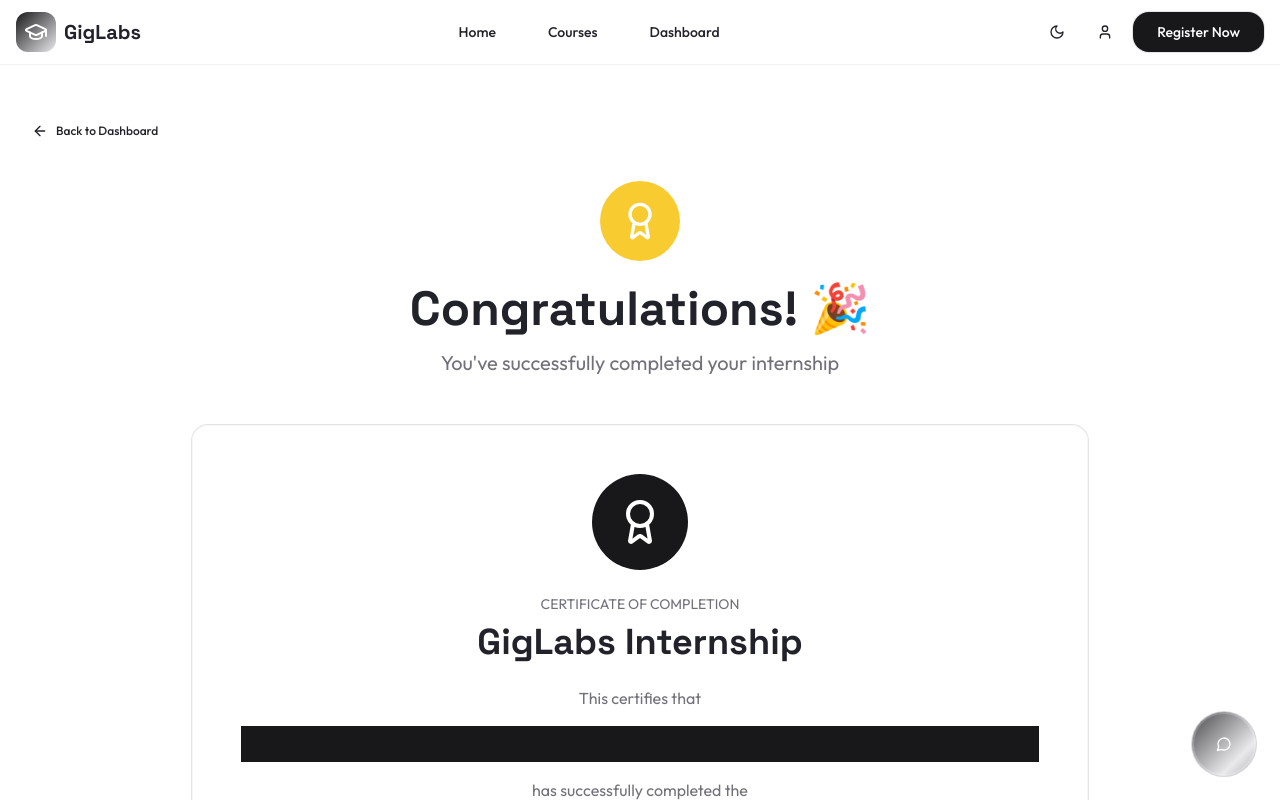
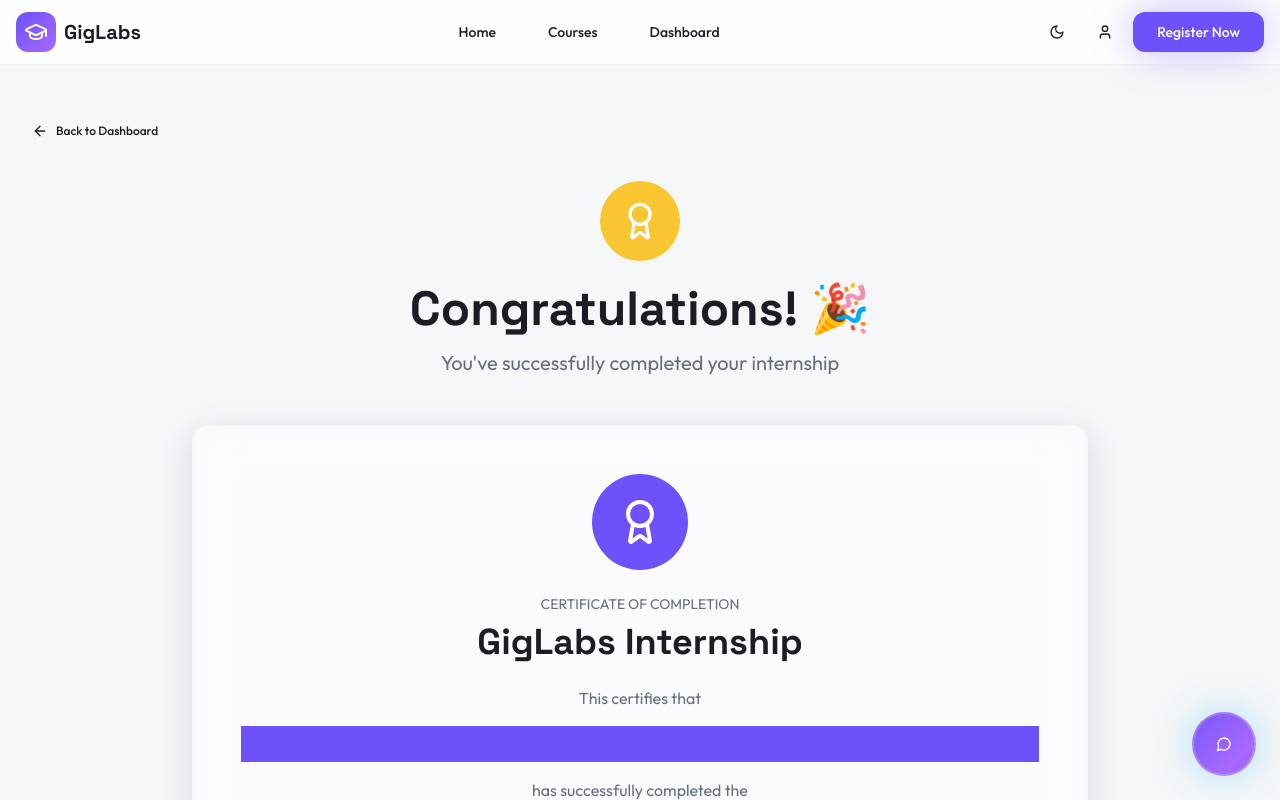
Before and after one commit to MDharunPrasad/Giglabs-intern, a React (Vite) app: page /certificate in a window 1280 px wide. Shown: the top 800 px of the page. Built offline with nearby package versions, Linux system fonts and the light colour scheme; the HTML template or start-up script is replaced by a standard one.

Commit message:
Refactor: Redesign website theme

```diff
--- a/src/index.css
+++ b/src/index.css
@@ -8,66 +8,66 @@ All colors MUST be HSL.
 
 @layer base {
   :root {
-    --background: 0 0% 100%;
-    --foreground: 240 10% 15%;
+    --background: 220 15% 97%;
+    --foreground: 220 15% 12%;
 
     --card: 0 0% 100%;
-    --card-foreground: 240 10% 15%;
+    --card-foreground: 220 15% 12%;
 
     --popover: 0 0% 100%;
-    --popover-foreground: 240 10% 15%;
+    --popover-foreground: 220 15% 12%;
 
-    --primary: 240 6% 10%;
+    --primary: 250 95% 65%;
     --primary-foreground: 0 0% 100%;
-    --primary-hover: 240 6% 20%;
+    --primary-hover: 250 95% 70%;
 
-    --secondary: 240 5% 96%;
-    --secondary-foreground: 240 10% 15%;
+    --secondary: 220 10% 94%;
+    --secondary-foreground: 220 15% 12%;
 
-    --muted: 240 5% 96%;
-    --muted-foreground: 240 4% 46%;
+    --muted: 220 10% 94%;
+    --muted-foreground: 220 10% 45%;
 
-    --accent: 240 5% 92%;
-    --accent-foreground: 240 10% 15%;
-    --accent-hover: 240 5% 88%;
+    --accent: 265 95% 70%;
+    --accent-foreground: 0 0% 100%;
+    --accent-hover: 265 95% 75%;
 
-    --gold: 47 93% 58%;
-    --gold-foreground: 240 10% 15%;
+    --gold: 45 93% 58%;
+    --gold-foreground: 220 15% 12%;
 
     --destructive: 0 72% 51%;
     --destructive-foreground: 0 0% 100%;
 
-    --border: 240 6% 90%;
-    --input: 240 6% 90%;
-    --ring: 240 6% 10%;
+    --border: 220 13% 91%;
+    --input: 220 13% 91%;
+    --ring: 250 95% 65%;
 
-    --radius: 1rem;
+    --radius: 0.75rem;
 
     --sidebar-background: 0 0% 100%;
-    --sidebar-foreground: 240 10% 15%;
-    --sidebar-primary: 240 6% 10%;
+    --sidebar-foreground: 220 15% 12%;
+    --sidebar-primary: 250 95% 65%;
     --sidebar-primary-foreground: 0 0% 100%;
-    --sidebar-accent: 240 5% 96%;
-    --sidebar-accent-foreground: 240 10% 15%;
-    --sidebar-border: 240 6% 90%;
-    --sidebar-ring: 240 6% 10%;
+    --sidebar-accent: 220 10% 94%;
+    --sidebar-accent-foreground: 220 15% 12%;
+    --sidebar-border: 220 13% 91%;
+    --sidebar-ring: 250 95% 65%;
 
-    /* AI Gradient - Only for AI features */
-    --gradient-ai: linear-gradient(135deg, hsl(262 83% 58%) 0%, hsl(175 60% 50%) 100%);
-    --gradient-ai-subtle: linear-gradient(135deg, hsl(262 83% 58% / 0.1) 0%, hsl(175 60% 50% / 0.1) 100%);
+    /* GitHub-style gradient */
+    --gradient-ai: linear-gradient(135deg, hsl(250 95% 65%) 0%, hsl(200 90% 60%) 100%);
+    --gradient-ai-subtle: linear-gradient(135deg, hsl(250 95% 65% / 0.1) 0%, hsl(200 90% 60% / 0.1) 100%);
 
     /* Single color backgrounds */
-    --gradient-primary: hsl(240 6% 10%);
-    --gradient-accent: hsl(240 5% 96%);
-    --gradient-gold: hsl(47 93% 58%);
+    --gradient-primary: hsl(250 95% 65%);
+    --gradient-accent: hsl(220 10% 94%);
+    --gradient-gold: hsl(45 93% 58%);
 
-    /* Shadows */
-    --shadow-sm: 0 1px 2px 0 rgb(0 0 0 / 0.04);
-    --shadow-md: 0 4px 6px -1px rgb(0 0 0 / 0.07), 0 2px 4px -2px rgb(0 0 0 / 0.04);
-    --shadow-lg: 0 10px 15px -3px rgb(0 0 0 / 0.08), 0 4px 6px -4px rgb(0 0 0 / 0.03);
-    --shadow-xl: 0 20px 25px -5px rgb(0 0 0 / 0.1), 0 8px 10px -6px rgb(0 0 0 / 0.04);
-    --shadow-glow: 0 0 0 1px hsl(240 6% 90%);
-    --shadow-accent-glow: 0 0 0 1px hsl(240 6% 85%);
+    /* Shadows with glow */
+    --shadow-sm: 0 1px 2px 0 rgb(0 0 0 / 0.05);
+    --shadow-md: 0 4px 6px -1px rgb(0 0 0 / 0.1), 0 2px 4px -2px rgb(0 0 0 / 0.1);
+    --shadow-lg: 0 10px 15px -3px rgb(0 0 0 / 0.1), 0 4px 6px -4px rgb(0 0 0 / 0.1);
+    --shadow-xl: 0 20px 25px -5px rgb(0 0 0 / 0.1), 0 8px 10px -6px rgb(0 0 0 / 0.1);
+    --shadow-glow: 0 0 40px hsl(250 95% 65% / 0.4);
+    --shadow-accent-glow: 0 0 40px hsl(200 90% 60% / 0.4);
 
     /* Transitions */
     --transition-base: all 200ms cubic-bezier(0.4, 0, 0.2, 1);
@@ -75,60 +75,60 @@ All colors MUST be HSL.
   }
 
   .dark {
-    --background: 240 10% 5%;
-    --foreground: 240 5% 95%;
+    --background: 220 25% 6%;
+    --foreground: 220 10% 92%;
 
-    --card: 240 8% 8%;
-    --card-foreground: 240 5% 95%;
+    --card: 220 20% 8%;
+    --card-foreground: 220 10% 92%;
 
-    --popover: 240 8% 8%;
-    --popover-foreground: 240 5% 95%;
+    --popover: 220 20% 8%;
+    --popover-foreground: 220 10% 92%;
 
-    --primary: 0 0% 95%;
-    --primary-foreground: 240 10% 10%;
-    --primary-hover: 0 0% 85%;
+    --primary: 250 95% 65%;
+    --primary-foreground: 220 25% 6%;
+    --primary-hover: 250 95% 70%;
 
-    --secondary: 240 4% 15%;
-    --secondary-foreground: 240 5% 95%;
+    --secondary: 220 15% 12%;
+    --secondary-foreground: 220 10% 92%;
 
-    --muted: 240 4% 15%;
-    --muted-foreground: 240 5% 60%;
+    --muted: 220 15% 12%;
+    --muted-foreground: 220 10% 65%;
 
-    --accent: 240 4% 20%;
-    --accent-foreground: 240 5% 95%;
-    --accent-hover: 240 4% 25%;
+    --accent: 265 95% 70%;
+    --accent-foreground: 220 25% 6%;
+    --accent-hover: 265 95% 75%;
 
-    --gold: 47 93% 58%;
-    --gold-foreground: 240 10% 10%;
+    --gold: 45 93% 58%;
+    --gold-foreground: 220 25% 6%;
 
     --destructive: 0 62% 50%;
-    --destructive-foreground: 240 5% 95%;
+    --destructive-foreground: 220 10% 92%;
 
-    --border: 240 4% 15%;
-    --input: 240 4% 15%;
-    --ring: 0 0% 80%;
+    --border: 220 15% 15%;
+    --input: 220 15% 15%;
+    --ring: 250 95% 65%;
 
-    --sidebar-background: 240 10% 4%;
-    --sidebar-foreground: 240 5% 95%;
-    --sidebar-primary: 0 0% 95%;
-    --sidebar-primary-foreground: 240 10% 10%;
-    --sidebar-accent: 240 4% 15%;
-    --sidebar-accent-foreground: 240 5% 95%;
-    --sidebar-border: 240 4% 15%;
-    --sidebar-ring: 0 0% 80%;
+    --sidebar-background: 220 25% 5%;
+    --sidebar-foreground: 220 10% 92%;
+    --sidebar-primary: 250 95% 65%;
+    --sidebar-primary-foreground: 220 25% 6%;
+    --sidebar-accent: 220 15% 12%;
+    --sidebar-accent-foreground: 220 10% 92%;
+    --sidebar-border: 220 15% 15%;
+    --sidebar-ring: 250 95% 65%;
 
-    /* AI Gradient - Only for AI features */
-    --gradient-ai: linear-gradient(135deg, hsl(262 83% 65%) 0%, hsl(175 60% 55%) 100%);
-    --gradient-ai-subtle: linear-gradient(135deg, hsl(262 83% 65% / 0.15) 0%, hsl(175 60% 55% / 0.15) 100%);
+    /* GitHub-style purple/blue gradient with glow */
+    --gradient-ai: linear-gradient(135deg, hsl(250 95% 65%) 0%, hsl(200 90% 60%) 100%);
+    --gradient-ai-subtle: linear-gradient(135deg, hsl(250 95% 65% / 0.15) 0%, hsl(200 90% 60% / 0.15) 100%);
 
     /* Single color backgrounds */
-    --gradient-primary: hsl(0 0% 95%);
-    --gradient-accent: hsl(240 4% 20%);
-    --gradient-gold: hsl(47 93% 58%);
+    --gradient-primary: hsl(250 95% 65%);
+    --gradient-accent: hsl(220 15% 12%);
+    --gradient-gold: hsl(45 93% 58%);
 
-    /* Shadows */
-    --shadow-glow: 0 0 0 1px hsl(240 4% 15%);
-    --shadow-accent-glow: 0 0 0 1px hsl(240 4% 20%);
+    /* Enhanced glowing shadows */
+    --shadow-glow: 0 0 60px hsl(250 95% 65% / 0.5), 0 0 30px hsl(200 90% 60% / 0.3);
+    --shadow-accent-glow: 0 0 60px hsl(200 90% 60% / 0.5), 0 0 30px hsl(250 95% 65% / 0.3);
   }
 }
 
@@ -176,45 +176,67 @@ All colors MUST be HSL.
     background: var(--gradient-gold);
   }
 
-  /* AI-only gradients */
+  /* AI gradients with glow */
   .gradient-ai {
     background: var(--gradient-ai);
+    box-shadow: var(--shadow-glow);
   }
 
   .gradient-ai-subtle {
     background: var(--gradient-ai-subtle);
   }
 
-  /* Enhanced glassmorphism */
+  /* Enhanced glassmorphism with GitHub style */
   .glass-card {
-    background: hsl(var(--card) / 0.6);
+    background: hsl(var(--card) / 0.5);
     backdrop-filter: blur(24px) saturate(180%);
     -webkit-backdrop-filter: blur(24px) saturate(180%);
     border: 1px solid hsl(var(--border) / 0.3);
+    box-shadow: 0 8px 32px 0 rgba(31, 38, 135, 0.15);
   }
 
   .glass-strong {
-    background: hsl(var(--card) / 0.8);
+    background: hsl(var(--card) / 0.7);
     backdrop-filter: blur(32px) saturate(200%);
     -webkit-backdrop-filter: blur(32px) saturate(200%);
     border: 1px solid hsl(var(--border) / 0.5);
+    box-shadow: 0 8px 32px 0 rgba(31, 38, 135, 0.2);
   }
 
   .glass-subtle {
-    background: hsl(var(--card) / 0.4);
+    background: hsl(var(--card) / 0.3);
     backdrop-filter: blur(16px) saturate(150%);
     -webkit-backdrop-filter: blur(16px) saturate(150%);
     border: 1px solid hsl(var(--border) / 0.2);
   }
 
-  /* Minimal hover effects */
+  /* GitHub-style glowing card */
+  .glass-glow {
+    background: hsl(var(--card) / 0.6);
+    backdrop-filter: blur(24px) saturate(180%);
+    -webkit-backdrop-filter: blur(24px) saturate(180%);
+    border: 1px solid hsl(var(--primary) / 0.2);
+    box-shadow: 0 0 40px hsl(var(--primary) / 0.3),
+                0 8px 32px 0 rgba(31, 38, 135, 0.15);
+  }
+
+  /* Hover effects */
   .hover-lift {
     transition: var(--transition-base);
   }
 
   .hover-lift:hover {
-    transform: translateY(-2px);
+    transform: translateY(-4px);
     box-shadow: var(--shadow-lg);
+  }
+
+  .hover-glow {
+    transition: var(--transition-slow);
+  }
+
+  .hover-glow:hover {
+    box-shadow: var(--shadow-glow);
+    border-color: hsl(var(--primary) / 0.5);
   }
 
   .hover-scale {
```
